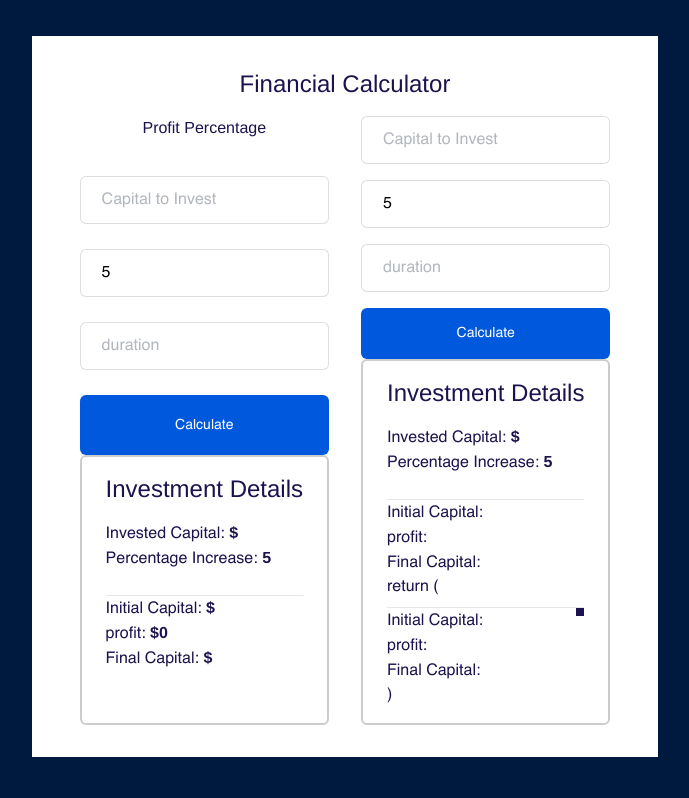
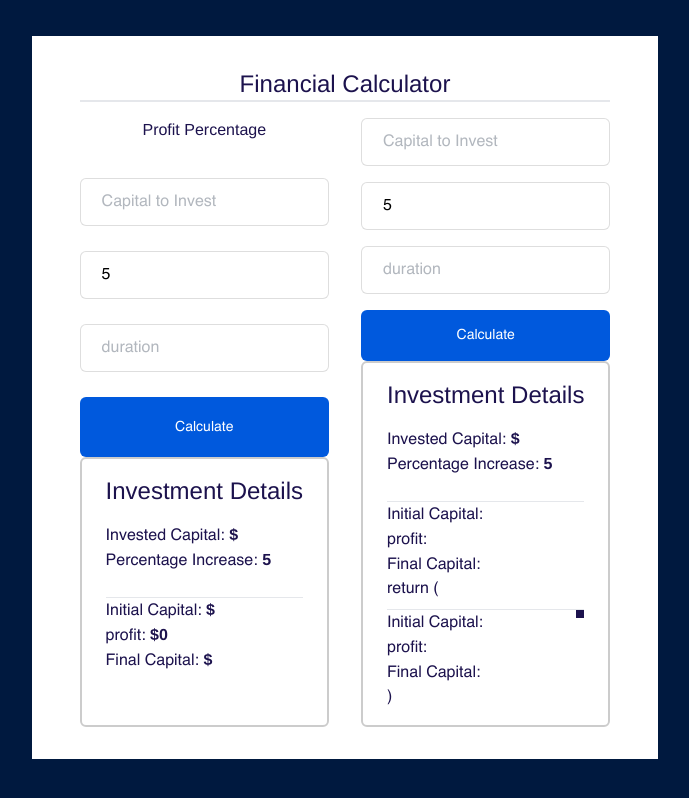
Before and after one commit to Niscolinx/financial-calculator, a React (Create React App) app: page / in a window 1280 px wide. Shown: the whole page, without its empty margins (295-984 px from the left). Built offline with nearby package versions, Linux system fonts and the light colour scheme.

Commit message:
working on trading plan

```diff
--- a/src/components/Form.jsx
+++ b/src/components/Form.jsx
@@ -57,9 +57,10 @@ const Form = () => {
 
     return (
         <div className='grid w-full place-content-stretch bg-white py-8 px-12 '>
-            <h2 className='font-medium text-center text-[#1c124d] mb-4 text-2xl'>
+            <h2 className='font-medium text-center text-[#1c124d] mb-4 text-2xl border-b-2'>
                 Financial Calculator
             </h2>
+
             <div className='flex gap-8'>
                 <div className='grid'>
                     <h4 className='font-medium text-center text-[#1c124d]'>
```
